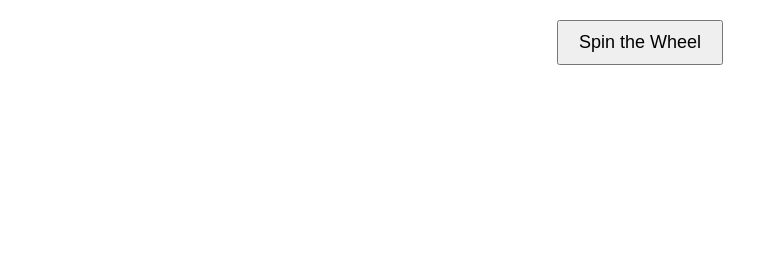
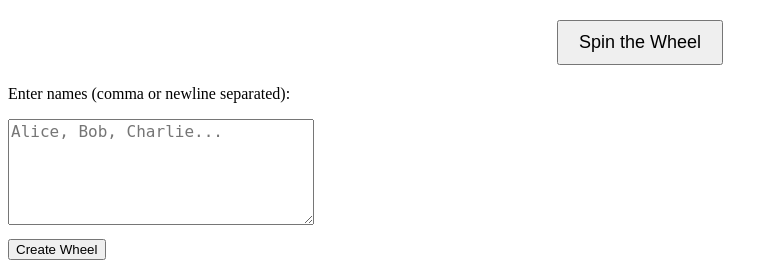
Before and after one commit to chris-peacock/flask_apps, a Flask app: page / in a window 1280 px wide. Shown: the part 524-800 px from the top of the page, without its empty margins (0-778 px from the left). Run offline with Flask 3, Linux system fonts and the light colour scheme.

Commit message:
Upgraded app to allow user to define names and create the wheel with these names printed.  Result will print the selected name, rather than a number

```diff
--- a/Spin_wheel_flask_app/app.py
+++ b/Spin_wheel_flask_app/app.py
@@ -1,11 +1,20 @@
-from flask import Flask, render_template, request
+from flask import Flask, render_template, request, redirect, url_for
 
 app = Flask(__name__)
 
 @app.route('/', methods=['GET', 'POST'])
 def index():
-    n = request.args.get('n', default=10, type=int)  # default to 8 wedges
-    return render_template('index.html', n=n)
+    names = []
+
+    if request.method == 'POST':
+        raw_names = request.form.get('names', '')
+        # Split by newline or comma, strip whitespace
+        names = [name.strip() for name in raw_names.replace(',', '\n').split('\n') if name.strip()]
+        if not names:
+            return render_template('index.html', names=[], error="Please enter at least one name.")
+        return render_template('index.html', names=names)
+
+    return render_template('index.html', names=[])
 
 if __name__ == '__main__':
     app.run(debug=True)
--- a/Spin_wheel_flask_app/templates/index.html
+++ b/Spin_wheel_flask_app/templates/index.html
@@ -20,6 +20,21 @@
             font-size: 24px;
             margin-top: 20px;
         }
+
+        .names-list {
+            margin-top: 20px;
+        }
+        .name-entry {
+            margin: 5px 0;
+        }
+        form textarea {
+            width: 300px;
+            height: 100px;
+            font-size: 16px;
+        }
+        form button {
+            margin-top: 10px;
+        }
     </style>
 </head>
 <body>
@@ -28,8 +43,20 @@
 <button id="spinButton">Spin the Wheel</button>
 <div id="result"></div>
 
+{% if not names %}
+    <form method="post">
+        <p>Enter names (comma or newline separated):</p>
+        <textarea name="names" placeholder="Alice, Bob, Charlie..."></textarea><br>
+        <button type="submit">Create Wheel</button>
+        {% if error %}
+            <p style="color:red;">{{ error }}</p>
+        {% endif %}
+    </form>
+{% else %}
     <script>
-    const n = {{ n }};  // Number of wedges from Flask
+        const names = {{ names|tojson }};
+        const n = names.length;
+        //const n = {{ n }};  // Number of wedges from Flask
         const canvas = document.getElementById('wheelCanvas');
         const ctx = canvas.getContext('2d');
         const radius = canvas.width / 2;
@@ -58,7 +85,8 @@
                 ctx.textAlign = "right";
                 ctx.fillStyle = "#fff";
                 ctx.font = "bold 20px sans-serif";
-            ctx.fillText(i + 1, radius - 10, 10);
+                //ctx.fillText(i + 1, radius - 10, 10);
+                ctx.fillText(names[i], radius - 10, 10);
                 ctx.restore();
             }
 
@@ -75,7 +103,7 @@
         function spinWheel() {
             if (spinning) return;
             spinning = true;
-        const duration = Math.random() * 0 + 1; // Between 5 and 10 seconds
+            const duration = Math.random() * 0 + 3; // Between 5 and 10 seconds
             const spins = Math.random() * 100 + 100; // Random spin amount
 
             let start = null;
@@ -102,23 +130,18 @@
             requestAnimationFrame(animate);
         }
 
-    //function showResult() {
-    //    const normalizedAngle = angle % (2 * Math.PI);
-    //    //const index = Math.floor(n - (normalizedAngle / wedgeAngle)) % n;
-    //    const index = Math.floor((normalizedAngle / wedgeAngle)) % n;
-    //    const result = normalizedAngle//index + 1;
-    //    document.getElementById('result').innerText = `Result: ${result}`;
-    //}
-
         function showResult() {
             const fullCircle = 2 * Math.PI;
-        const normalizedAngle = (angle + Math.PI / 2) % fullCircle;
+            const normalizedAngle = (angle + 3*Math.PI / 2) % fullCircle;
+            //const normalizedAngle = (angle) % fullCircle;
 
             // Determine wedge index
             const index = Math.floor((n - (normalizedAngle / wedgeAngle)) % n);
-        const result = ((index + n + n/2) % n) + 1;  // Ensure result is between 1 and n
+            //const fixedIndex = ((index + n + n/2) % n) ;  // Ensure result is between 1 and n
+            const fixedIndex = ((index + n) % n) ;  // Ensure result is between 1 and n
+            const selectedName = names[fixedIndex];
 
-        document.getElementById('result').innerText = `Result: ${result}`;
+            document.getElementById('result').innerText = `Result: ${selectedName}`;
         }
 
         document.getElementById('spinButton').addEventListener('click', spinWheel);
@@ -126,5 +149,6 @@
         // Initial draw
         drawWheel();
     </script>
+{% endif %}
 </body>
 </html>
```
Lines whose indentation alone changed are shown as unchanged.
